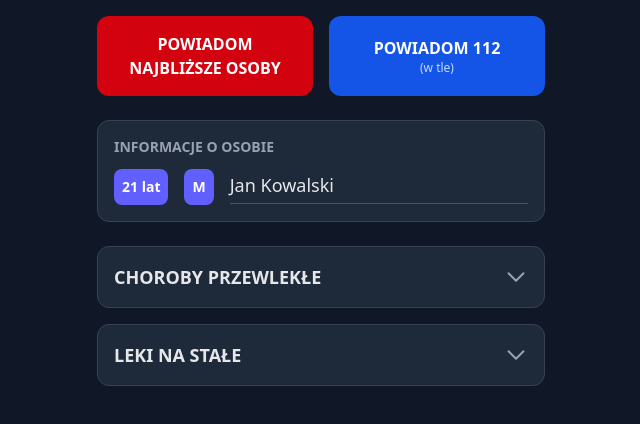
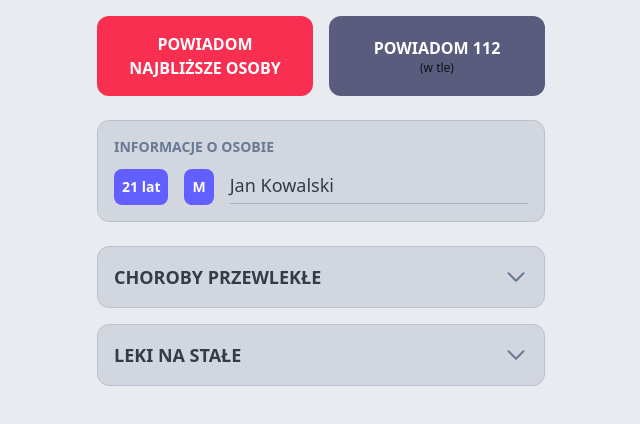
Before and after one commit to krzysiecc/m-niesmiertelnik, a React (Vite) app in the folder frontend/: page / in a window 1280 px wide. Shown: the top 424 px of the page, without its empty margins (319-959 px from the left). Built offline with nearby package versions, Linux system fonts and the light colour scheme.

Commit message:
fix: :))

```diff
--- a/frontend/src/styles/index.css
+++ b/frontend/src/styles/index.css
@@ -9,55 +9,55 @@
 
 @theme {
   /* Colors */
-  --blue-100: #08090d;
-  --blue-200: #11121a;
-  --blue-300: #191b27;
-  --blue-400: #222334;
-  --blue-500: #2b2d42;
-  --blue-600: #4a4d72;
-  --blue-700: #6d71a0;
-  --blue-800: #9da0bf;
-  --blue-900: #ced0df;
+  --color-blue-100: #08090d;
+  --color-blue-200: #11121a;
+  --color-blue-300: #191b27;
+  --color-blue-400: #222334;
+  --color-blue-500: #2b2d42;
+  --color-blue-600: #4a4d72;
+  --color-blue-700: #6d71a0;
+  --color-blue-800: #9da0bf;
+  --color-blue-900: #ced0df;
 
-  --gray-100: #1a1e25;
-  --gray-200: #343c4a;
-  --gray-300: #4f5b6f;
-  --gray-400: #697994;
-  --gray-500: #8d99ae;
-  --gray-600: #a4aebf;
-  --gray-700: #bbc2cf;
-  --gray-800: #d2d6df;
-  --gray-900: #e8ebef;
+  --color-gray-100: #1a1e25;
+  --color-gray-200: #343c4a;
+  --color-gray-300: #4f5b6f;
+  --color-gray-400: #697994;
+  --color-gray-500: #8d99ae;
+  --color-gray-600: #a4aebf;
+  --color-gray-700: #bbc2cf;
+  --color-gray-800: #d2d6df;
+  --color-gray-900: #e8ebef;
 
-  --white-100: #24353b;
-  --white-200: #496a77;
-  --white-300: #759bab;
-  --white-400: #b1c6cf;
-  --white-500: #edf2f4;
-  --white-600: #f0f4f6;
-  --white-700: #f4f7f8;
-  --white-800: #f7fafa;
-  --white-900: #fbfcfd;
+  --color-white-100: #24353b;
+  --color-white-200: #496a77;
+  --color-white-300: #759bab;
+  --color-white-400: #b1c6cf;
+  --color-white-500: #edf2f4;
+  --color-white-600: #f0f4f6;
+  --color-white-700: #f4f7f8;
+  --color-white-800: #f7fafa;
+  --color-white-900: #fbfcfd;
 
-  --light-red-100: #330409;
-  --light-red-200: #660813;
-  --light-red-300: #9a0c1c;
-  --light-red-400: #cd0f26;
-  --light-red-500: #ef233c;
-  --light-red-600: #f25063;
-  --light-red-700: #f57c8a;
-  --light-red-800: #f8a8b1;
-  --light-red-900: #fcd3d8;
+  --color-light-red-100: #330409;
+  --color-light-red-200: #660813;
+  --color-light-red-300: #9a0c1c;
+  --color-light-red-400: #cd0f26;
+  --color-light-red-500: #ef233c;
+  --color-light-red-600: #f25063;
+  --color-light-red-700: #f57c8a;
+  --color-light-red-800: #f8a8b1;
+  --color-light-red-900: #fcd3d8;
 
-  --red-100: #2b0108;
-  --red-200: #560210;
-  --red-300: #810318;
-  --red-400: #ac0420;
-  --red-500: #d90429;
-  --red-600: #fa1b40;
-  --red-700: #fc5470;
-  --red-800: #fd8da0;
-  --red-900: #fec6cf;
+  --color-red-100: #2b0108;
+  --color-red-200: #560210;
+  --color-red-300: #810318;
+  --color-red-400: #ac0420;
+  --color-red-500: #d90429;
+  --color-red-600: #fa1b40;
+  --color-red-700: #fc5470;
+  --color-red-800: #fd8da0;
+  --color-red-900: #fec6cf;
 
   /* Fonts */
   --font-family-roboto: "Roboto", "sans-serif";
```
Also changed, not shown: frontend/src/types/user.d.ts (+9 -0 lines).
